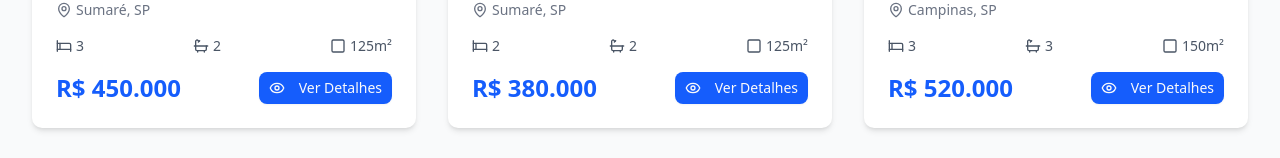
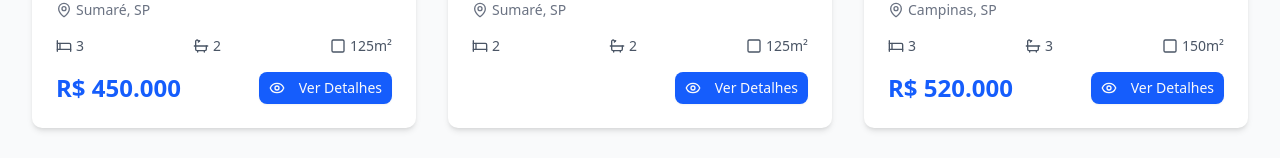
Before and after one commit to akamlibehsafe/fortegb.com, a React (Vite) app: page /casas in a window 1280 px wide. Shown: the part 782-940 px from the top of the page. Built offline with nearby package versions, Linux system fonts and the light colour scheme.

Commit message:
Ocultar preço nos cards de casas vendidas

```diff
--- a/src/pages/Casas.jsx
+++ b/src/pages/Casas.jsx
@@ -189,10 +189,12 @@ const Casas = () => {
                   </div>
 
                   <div className="flex items-center justify-between">
-                    <div className="text-2xl font-bold text-blue-600">
-                      {propriedade.preco}
-                    </div>
-                    <Button size="sm" className="bg-blue-600 hover:bg-blue-700">
+                    {propriedade.status !== 'Vendido' && (
+                      <div className="text-2xl font-bold text-blue-600">
+                        {propriedade.preco}
+                      </div>
+                    )}
+                    <Button size="sm" className={`bg-blue-600 hover:bg-blue-700 ${propriedade.status === 'Vendido' ? 'ml-auto' : ''}`}>
                       <Eye className="h-4 w-4 mr-2" />
                       Ver Detalhes
                     </Button>
```
